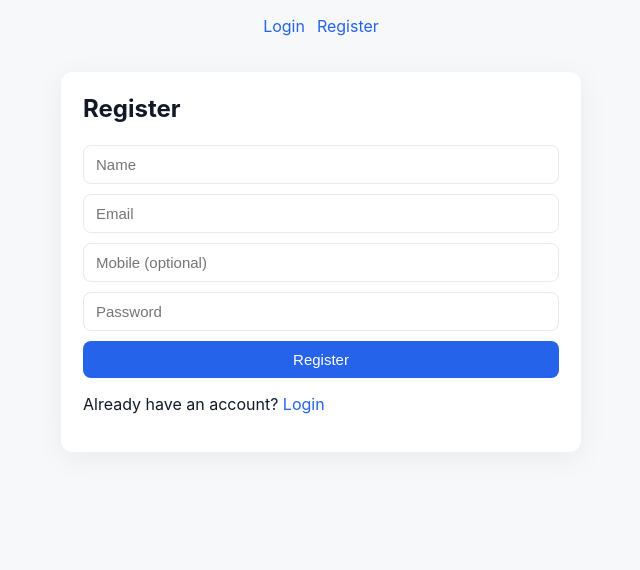
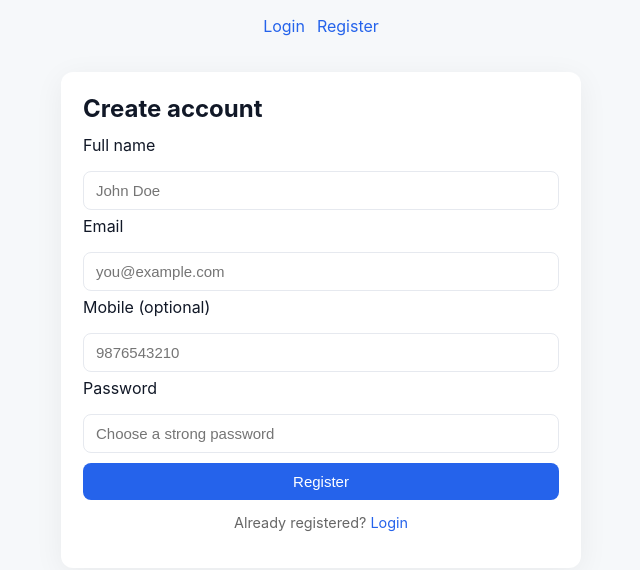
Before and after one commit to Harshsfd/mern-auth-app, a React app in the folder frontend/: page /register in a window 1280 px wide. Shown: the top 570 px of the page, without its empty margins (319-959 px from the left). Built offline with nearby package versions, Linux system fonts and the light colour scheme; the HTML template or start-up script is replaced by a standard one.

Commit message:
Update Register.jsx

```diff
--- a/frontend/src/pages/Register.jsx
+++ b/frontend/src/pages/Register.jsx
@@ -1,35 +1,42 @@
 import React, { useState } from 'react';
 import { registerUser } from '../api/authApi';
 import { Link } from 'react-router-dom';
+import InputField from '../components/InputField';
 
 export default function Register() {
   const [form, setForm] = useState({ name: '', email: '', password: '', mobile: '' });
   const [msg, setMsg] = useState('');
+  const [loading, setLoading] = useState(false);
 
-  const handleChange = (e) => setForm({ ...form, [e.target.name]: e.target.value });
+  const onChange = (e) => setForm({ ...form, [e.target.name]: e.target.value });
 
-  const handleSubmit = async (e) => {
+  const onSubmit = async (e) => {
     e.preventDefault();
+    setMsg('');
+    setLoading(true);
     try {
       const res = await registerUser(form);
-      setMsg(res.data.message || 'Registered. Check email for verification.');
+      setMsg(res.data.message || 'Registered. Check your email for verification.');
     } catch (err) {
-      setMsg(err.response?.data?.message || 'Error registering');
+      setMsg(err.response?.data?.message || 'Registration failed.');
+    } finally {
+      setLoading(false);
     }
   };
 
   return (
     <div>
-      <h2>Register</h2>
-      <form onSubmit={handleSubmit}>
-        <input name="name" placeholder="Name" value={form.name} onChange={handleChange} required />
-        <input name="email" placeholder="Email" value={form.email} onChange={handleChange} required />
-        <input name="mobile" placeholder="Mobile (optional)" value={form.mobile} onChange={handleChange} />
-        <input name="password" type="password" placeholder="Password" value={form.password} onChange={handleChange} required />
-        <button type="submit">Register</button>
+      <h2>Create account</h2>
+      <form onSubmit={onSubmit}>
+        <InputField name="name" label="Full name" value={form.name} onChange={onChange} placeholder="John Doe" required />
+        <InputField name="email" type="email" label="Email" value={form.email} onChange={onChange} placeholder="you@example.com" required />
+        <InputField name="mobile" label="Mobile (optional)" value={form.mobile} onChange={onChange} placeholder="9876543210" />
+        <InputField name="password" type="password" label="Password" value={form.password} onChange={onChange} placeholder="Choose a strong password" required />
+        <button type="submit" disabled={loading}>{loading ? 'Registering…' : 'Register'}</button>
       </form>
+
       <p className="small">{msg}</p>
-      <p>Already have an account? <Link to="/login">Login</Link></p>
+      <p className="center small">Already registered? <Link to="/login">Login</Link></p>
     </div>
   );
 }
```
